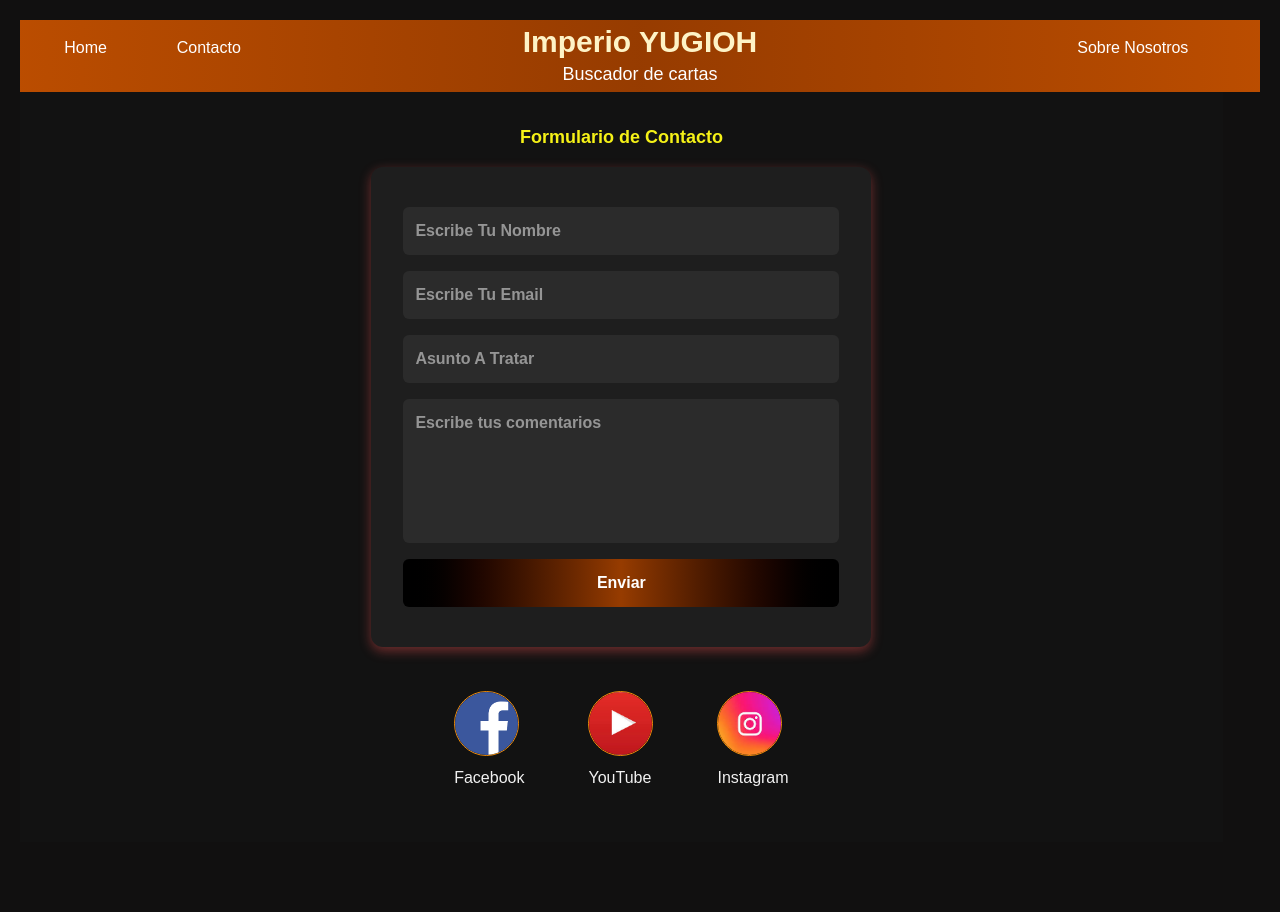
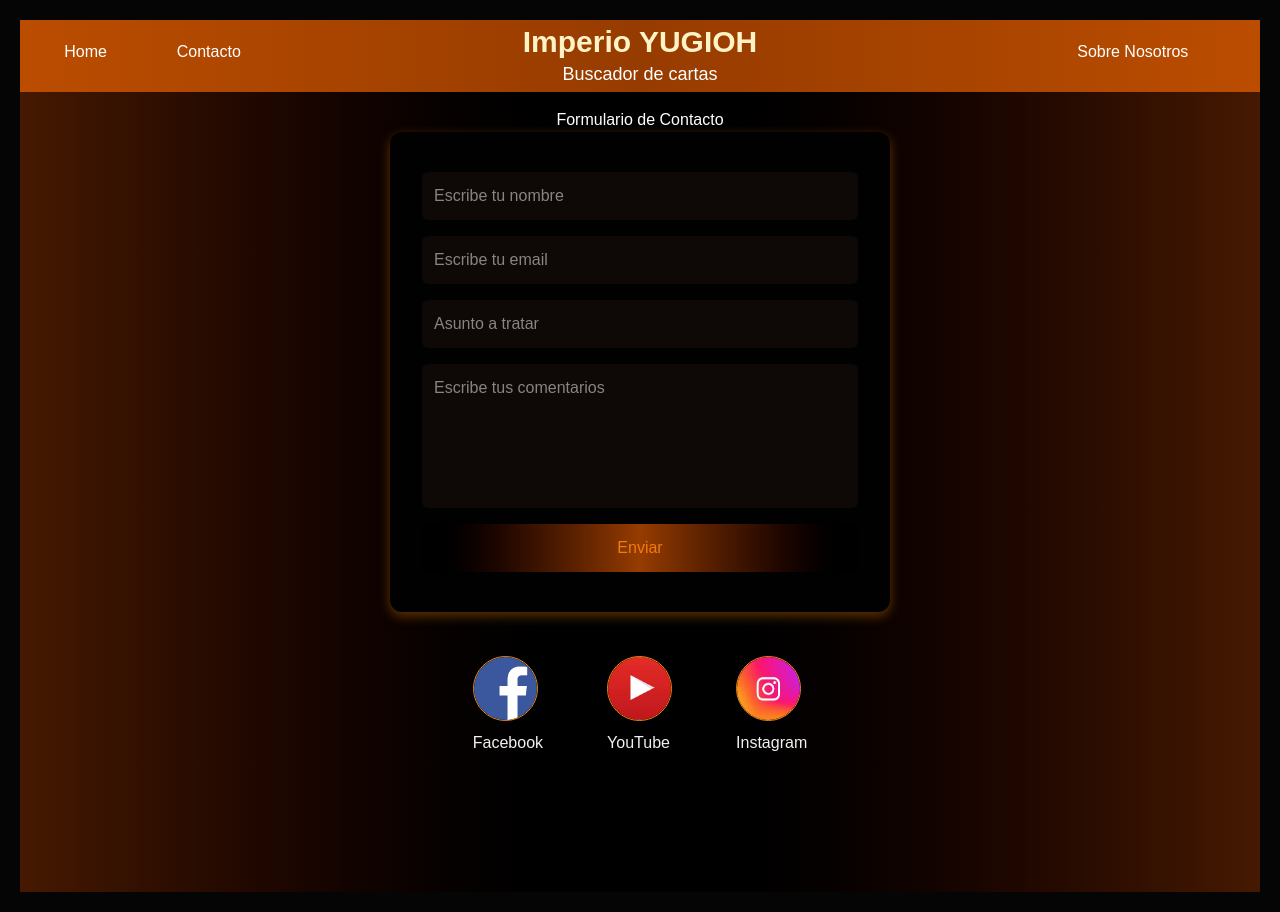
Before and after one commit to spawnew/buscador_de_cartas_yugi, a React (Vite) app: page /contacto in a window 1280 px wide. Before the commit the page ends 862 px from the top, so only its background shows below. Built offline with nearby package versions, Linux system fonts and the light colour scheme.

Commit message:
multiples mejoras de estilos

```diff
--- a/package.json
+++ b/package.json
@@ -11,6 +11,7 @@
   },
   "dependencies": {
     "@tailwindcss/vite": "^4.1.6",
+    "aos": "^2.3.4",
     "react": "^19.0.0",
     "react-dom": "^19.0.0",
     "react-router": "^7.5.3",
--- a/src/App.css
+++ b/src/App.css
@@ -1,6 +1,6 @@
  body{
   color: #fff;
-  background-color: rgb(17, 16, 16);
+  background-color: rgb(5, 5, 5);
   font-family: Arial, sans-serif;
   margin: 0;
   padding: 20px;
--- a/src/App.jsx
+++ b/src/App.jsx
@@ -5,10 +5,21 @@ import { BrowserRouter, Routes, Route } from 'react-router'
 import Contacto from './Componentes/Contacto/Contacto'
 import Detalle from './Componentes/Detalle/Detalle'
 import Nosotros from './Componentes/Nosotros/Nosotros'
+import { ThemeProvider } from './Context/TemaContext';
+import AOS from "aos";
+import { useEffect } from 'react';
+import 'aos/dist/aos.css';
+
+function App() {
+  useEffect(() => {
 
 
-import { ThemeProvider } from './Context/TemaContext';
-function App() {
+    AOS.init({
+      duration:  1000,
+      once: true,
+    });
+  }, []);
+
 
 
   return (
--- a/src/Componentes/Contacto/Contacto.jsx
+++ b/src/Componentes/Contacto/Contacto.jsx
@@ -54,9 +54,11 @@ const Contacto = () => {
     } = useForm(initialForm, validationsForm);
 
     return (
-        <div className='contacto'>
+        <div   className="min-h-screen flex flex-col items-center
+                bg-gradient-to-r from-amber-950 via-black to-amber-950 p-4">
+
             <h2>Formulario de Contacto</h2>
-            <form onSubmit={handleSubmit}>
+            <form data-aos="fade-down" className='formu' onSubmit={handleSubmit}>
                 <input
                     type="text"
                     name="name"
@@ -106,7 +108,9 @@ const Contacto = () => {
             </form>
 
             {response && <p>Los datos han sido enviados.</p>}
-            <div>
+
+            <div className='flex-col'>
+
 
 
             <ul className="flex flex-col sm:flex-row justify-center items-center gap-6 mt-6">
@@ -133,7 +137,7 @@ const Contacto = () => {
         </li>
       </ul>
 
-            </div>
+          </div>
         </div>
     );
 };
--- a/src/Componentes/Contacto/stylo.css
+++ b/src/Componentes/Contacto/stylo.css
@@ -16,55 +16,55 @@
     color: #f5f117;
 }
 
-.contacto form {
+ .formu {
     display: flex;
     flex-direction: column;
     align-items: center;
-    background-color: #1e1e1e;
+    background-color: #020101;
     color: #fff;
     border-radius: 12px;
-    box-shadow: 0 4px 12px rgba(255, 87, 87, 0.4);
+    box-shadow: 0 4px 12px rgba(228, 124, 5, 0.4);
     padding: 2rem;
     width: 80%;
     max-width: 500px;
     transition: all 0.3s ease;
 }
 
-.contacto form input,
-.contacto form textarea {
+ form input,
+ form textarea {
     width: 100%;
     padding: 0.75rem;
     margin: 0.5rem 0;
     border-radius: 6px;
-
+    border-color: #eb830d;
     font-size: 1rem;
-    background-color: #2b2b2b;
+    background-color: #0e0806;
     color: #fff;
     transition: border 0.3s;
 }
 
-.contacto form input:focus,
-.contacto form textarea:focus {
+ form input:focus,
+ form textarea:focus {
     outline: none;
-    border: 1px solid #ffaaaa;
+    border: 1px solid #f17705;
     background-color: #333;
 }
 
-.contacto form textarea {
+ form textarea {
     resize: none;
     min-height: 100px;
 }
 
-.contacto form input[type="submit"] {
+ form input[type="submit"] {
 
-    color: #fff;
+    color: #f17c0e;
     border: none;
     cursor: pointer;
     transition: background-color 0.3s;
 }
 
 .contacto form input[type="submit"]:hover {
-    background-color: #f5f117;
+    background-color: #f58d17;
 }
 
 .contacto p {
--- a/src/Componentes/Detalle/Detalle.jsx
+++ b/src/Componentes/Detalle/Detalle.jsx
@@ -42,19 +42,13 @@ const Detalle = () => {
                      bg-black '>
                        <div className='flex flex-col justify-center'>
                         <h2>{el.name}</h2>
-
-
-
-                        {el.card_sets?.map((set) => (
-  <div key={set.set_code} className="flex flex-col pr-0.5">
-    <div className='flex flex-col md:flex-row '>
-    <p className='mr-3'>{set.set_name}</p>
-                                    <p className='mr-3'>{set.set_rarity}</p>
-                                    <p className='mr-3'> {set.set_price > 0?set.set_price:<p>no hay precio</p> }</p>
-     </div>
-                            </div>
-
-                        ))}
+                            <p>Descripcion: {el.desc}</p>
+                            <p>Tipo: {el.race}  </p>
+                        <p>Arquetipo: {el.archetype ? el.archetype : 'Sin arquetipo'}</p>
+                        <p>Tipo: {el.type}</p>
+                        <p>Atk:{el.atk>0? el.atk:<p>Esta carta no tiene ataque</p>}</p>
+                         <p>Def:{el.def>0? el.def:<p>Esta carta no tiene defensa</p>}</p>
+                        <p>Nivel: {el.level}</p>
                             </div>
                         <img className='w-50 rounded-xl m-4  border-amber-50 border-1'loading="lazy" src={el.card_images[0].image_url} alt="" />
 
--- a/src/Componentes/FormYugi/FormYugi.jsx
+++ b/src/Componentes/FormYugi/FormYugi.jsx
@@ -1,6 +1,6 @@
-import React from 'react'
+
 import { useState } from 'react'
-import './stylo.css'
+
 const FormYugi = ({ obtener }) => {
 
     const [form, setForm] = useState({ carta:"" })
@@ -31,26 +31,41 @@ const FormYugi = ({ obtener }) => {
             setForm({ carta: "" });
     }
     return (
-        <div className='flex flex-col m-2 justify-center items-center bg-black p-2'>
-            <h2 className='text-amber-100 text-shadow-black font-bold'>Buscador de cartas</h2>
+       <div className="flex flex-col items-center m-2 bg-black p-2  rounded-md">
+
+  <h2 className="text-amber-100 font-bold">
+    Buscador de cartas
+  </h2>
+
+  <p className="text-amber-100 text-sm mb-2">
+    Ingrese el nombre de la carta
+  </p>
+<form onSubmit={handleSubmit}  className="flex  items-center ">
+  <input
+    type="text"
+    name="carta"
+    value={form.carta}
+    onChange={handleChange}
+    placeholder="Ingrese la carta"
+    className="h-9 border border-amber-800 rounded-l px-2
+               bg-black text-amber-100"
+  />
+
+  <button
+    type="submit"
 
 
+  className="h-9 inline-flex m-5 items-center justify-center
+             bg-amber-900 text-amber-100 font-bold px-4
+             rounded text-xl  hover:bg-amber-600 leading-none"
+>
 
 
-            <p className='text-amber-100 text-shadow-black font-bold '>Ingrese el nombre de la carta</p>
+    Buscar
+  </button>
+</form>
 
-            <form className='border-1 border-amber-800  rounded-xl ' onSubmit={handleSubmit}>
-                <input className='input '  type="text" onChange={handleChange} name="carta" value={form.carta} placeholder='ingrese la carta'>
-                </input>
-
-
-
-                <input className='bg-amber-800 rounded-xl p-1 ml-3 border-amber-600 hover:bg-amber-600  ' type="submit" ></input>
-
-            </form>
-
-
-        </div>
+</div>
     )
 }
 
--- a/src/Componentes/FormYugi/stylo.css
+++ /dev/null
@@ -1,4 +0,0 @@
-
-input {
-    text-transform: capitalize;
-padding: 10px; }
--- a/src/Componentes/Navbar/Navbar.jsx
+++ b/src/Componentes/Navbar/Navbar.jsx
@@ -10,7 +10,7 @@ const Navbar = () => {
 
       <div className="md:col-span-1 flex justify-center">
         <Link to="/">
-          <button className=" m-2 cursor-pointer border-amber-300 p-1 rounded-xl hover:text-black hover:border-black hover:bg-amber-300">
+          <button className=" m-2 cursor-pointer border-amber-800 p-2 rounded-xl hover:text-amber-100 hover:border-black hover:bg-amber-900">
             <p>Home</p>
           </button>
         </Link>
@@ -18,7 +18,7 @@ const Navbar = () => {
 
       <div className="md:col-span-1 flex justify-center">
         <Link to="/contacto">
-          <button className=" m-2 cursor-pointer border-amber-300 p-1 rounded-xl hover:text-black hover:border-black hover:bg-amber-300">
+                    <button className=" m-2 cursor-pointer border-amber-800 p-2 rounded-xl hover:text-amber-100 hover:border-black hover:bg-amber-900">
             Contacto
           </button>
         </Link>
@@ -31,7 +31,7 @@ const Navbar = () => {
 
       <div className="md:col-span-2 flex justify-center">
         <Link to="/nosotros">
-          <button className=" m-2 cursor-pointer p-1 rounded-xl hover:text-black hover:border-black hover:bg-amber-300">
+                   <button className=" m-2 cursor-pointer border-amber-800 p-2 rounded-xl hover:text-amber-100 hover:border-black hover:bg-amber-900">
             <p>Sobre Nosotros</p>
           </button>
         </Link>
--- a/src/Componentes/Nosotros/Nosotros.jsx
+++ b/src/Componentes/Nosotros/Nosotros.jsx
@@ -6,10 +6,10 @@ import instagramImg from '../../assets/instagram.jpeg';
 
 const Nosotros = () => {
   return (
-    <div className="flex flex-col items-center justify-center p-6 gap-4 bg-gradient-to-b from-black via-zinc-900 to-black text-white">
-      <p className="text-lg text-center">Es un buscador de cartas de la tienda Imperio YUGIOH.</p>
-      <p className="text-lg text-center">Para ver las nuestras en stock.</p>
-      <p className="text-lg text-center">Si quieres ver las cartas que tenemos en stock, puedes visitar nuestro drive.</p>
+<div  className="flex flex-col pb-20 h-screen flex-wrap justify-center items-center  border-amber-400 bg-gradient-to-r from-amber-950 via-black to-amber-950 p-2 ">
+      <p data-aos="fade-down" className="text-lg text-center">Es un buscador de cartas de la tienda Imperio YUGIOH.</p>
+      <p data-aos="fade-down" className="text-lg text-center">Para ver las nuestras en stock.</p>
+      <p data-aos="fade-down" className="text-lg text-center">Si quieres ver las cartas que tenemos en stock, puedes visitar nuestro drive.</p>
 
       <a
         href="https://drive.google.com/drive/u/0/folders/1QMC-FI6N5I1CN17iMVa5HbBq0O3QAyX4?fbclid=IwY2xjawJs_YtleHRuA2FlbQIxMAABHqldnBrR20KKUwc9sPmciqWPF4u5UVoSTpkSW6P5KkynggQc6q7tfODRnoUc_aem_LyUpIaHql32uX8-onSb7Og"
@@ -17,29 +17,29 @@ const Nosotros = () => {
         rel="noopener noreferrer"
         className="hover:scale-105 transition-transform duration-300"
       >
-        <img
-          className="border-4 border-amber-300 rounded-xl shadow-lg w-full max-w-md"
+        <img data-aos="fade-up"
+          className="border-4 m-10 border-amber-300 rounded-xl shadow-lg w-full max-w-md"
           src="https://www.hobbycorneregypt.com/cdn/shop/collections/yu-gi-oh-648878.jpg?v=1734332899"
           alt="Cartas Yu-Gi-Oh!"loading="lazy"
         />
       </a>
 
       <ul className="flex flex-col sm:flex-row justify-center items-center gap-6 mt-6">
-        <li>
+        <li data-aos="fade-left">
           <Redes
             nombre="Facebook"
             link="https://www.facebook.com/matyuyugioh.yugioh/"
             imagen={facebookImg}
           />
         </li>
-        <li>
+        <li data-aos="fade-left">
           <Redes
             nombre="YouTube"
             link="https://www.youtube.com/@imperio_yugioh"
             imagen={youtubeImg}
           />
         </li>
-        <li>
+        <li data-aos="fade-left">
           <Redes
             nombre="Instagram"
             link="https://www.instagram.com/imperio_yugioh/"
--- a/src/Componentes/Vistayugi.jsx
+++ b/src/Componentes/Vistayugi.jsx
@@ -36,7 +36,7 @@ const Vistayugi = () => {
     }, [dato])
 
     return (
-        <div>
+        <div >
             <FormYugi obtener={obtener} />
             <div className="flex flex-row flex-wrap justify-center items-center  border-amber-400 bg-gradient-to-r from-amber-950 via-black to-amber-950 p-2 ">
                 {(dato.carta === null) ?
@@ -49,7 +49,7 @@ const Vistayugi = () => {
                                 precio3={el.card_prices[0].tcgplayer_price}
                             />
                             <Link to={`/detalle/${el.id}`}  >
-                                <button className='border-1 m-3 cursor-pointer  from-amber-950 via-black to-amber-950 border-amber-900 p-2 rounded-xl hover:text-black hover:border-black bg-black hover:bg-amber-800 '>Detalle</button>
+                                <button className='border-1 m-3 cursor-pointer w-55 from-amber-950 via-black to-amber-950 border-amber-900 p-2 rounded-xl hover:text-black hover:border-black bg-black hover:bg-amber-800 '>Detalle</button>
                             </Link>
                         </div>
                     )))
--- a/src/Componentes/Yugi.jsx
+++ b/src/Componentes/Yugi.jsx
@@ -6,7 +6,7 @@ const Yugi = ({ nombre, img ,precio,precio2,precio3}) => {
 
     return (
 
-          <div className=" border-amber-600 border-2 w-fit h-fit sm:flex-col transition-transform duration-300 hover:scale-105 hover:opacity-80 cursor-pointer hover:bg-amber-950 hover:border-black hover:border-2 flex flex-col items-center  m-2 p-4 bg-black rounded-lg shadow-lg">
+          <div  data-aos="fade-up" className="  border-amber-600 border-2 w-fit h-fit sm:flex-col transition-transform duration-300 hover:scale-105 hover:opacity-80 cursor-pointer hover:bg-amber-950 hover:border-black hover:border-2 flex flex-col items-center  m-2 p-4 bg-black rounded-lg shadow-lg">
 
 
             <h2 className='text-amber-200 font-bold'>{nombre}</h2>
```
Also changed, not shown: 1 other file (tests, documents, lock files or other folders).
